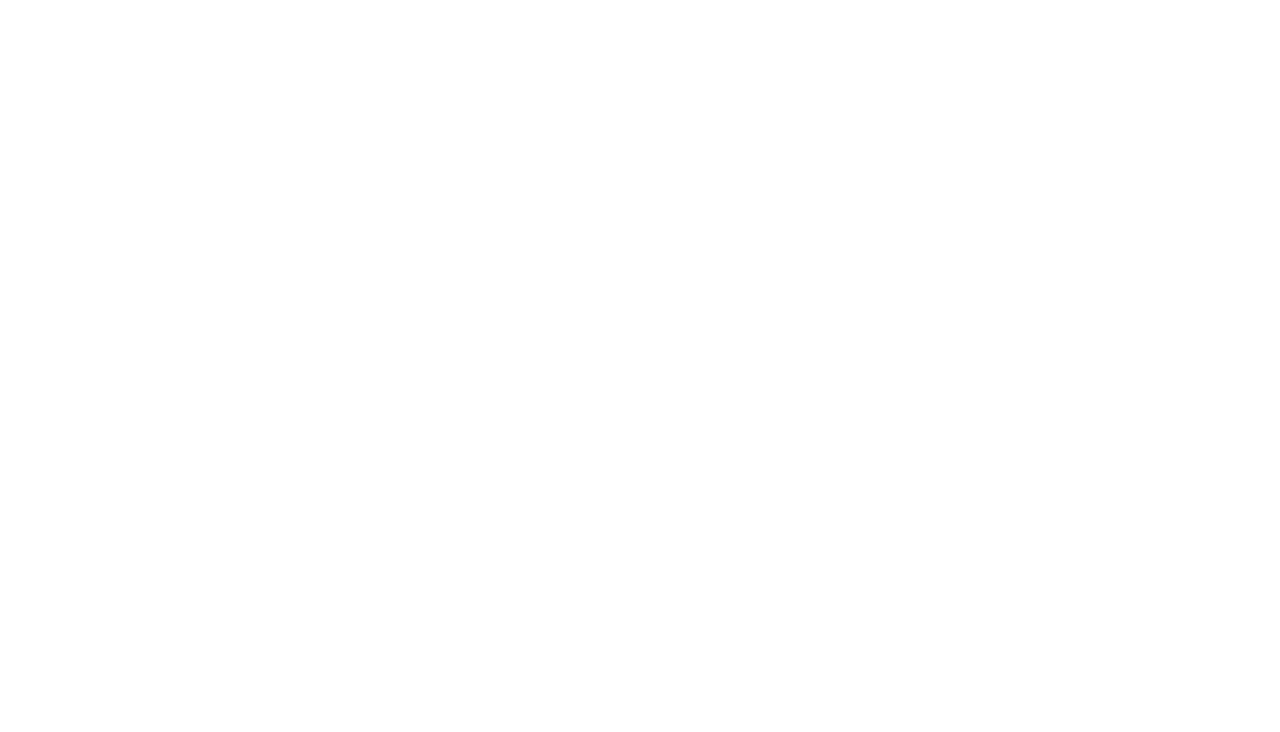
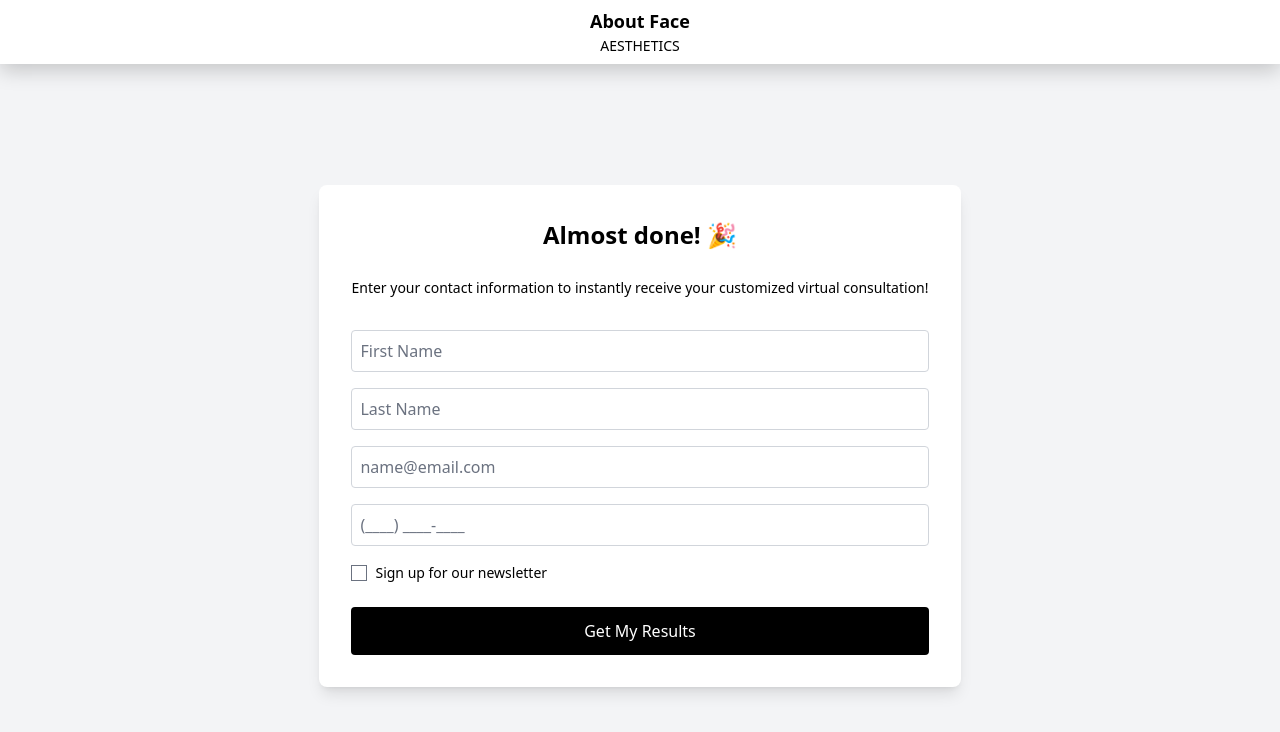
Before and after one commit to mujtaba-kazmi12/Treatement-Web-Application, a React (Create React App) app: page /form in a window 1280 px wide. Before the commit this address had no page. Shown: the top 732 px of the page. Built offline with nearby package versions, Linux system fonts and the light colour scheme.

Commit message:
Api Integration

```diff
--- a/src/App.js
+++ b/src/App.js
@@ -2,6 +2,8 @@ import React, { useState } from 'react';
 import './App.css'; // Make sure to include your CSS styles
 import MainPage from './Components/MainPage'
 import { BrowserRouter as Router, Routes, Route } from "react-router-dom";
+import ContactForm from './Components/FormSubmit';
+import Page from './Components/Page';
 const App = () => {
 return (
 
@@ -9,6 +11,8 @@ return (
       <div>
         <Routes>
           <Route path="/" element={<MainPage />} />
+          <Route path="/form" element={<ContactForm />} />
+          <Route path="/page" element={<Page />} />
         </Routes>
       </div>
     </Router>
--- a/src/Components/ConcernsPanel.js
+++ b/src/Components/ConcernsPanel.js
@@ -1,37 +1,4 @@
 
-// import React from 'react';
-
-// const ConcernsPanel = ({ bodyPart, concerns, toggleConcern, selectedConcerns, goBack,addToConsultation }) => {
-//   return (
-//     <div className='p-6 bg-grey max-w-md '>
-//       <button onClick={goBack} className='text-gray-600 mb-4 flex items-center'>
-//         ← Your Selections
-//       </button>
-//       <h2 className='text-2xl font-semibold mb-4'>{bodyPart} Concerns</h2>
-//       <div className='space-y-4'>
-//         {concerns.map((concern) => (
-//           <label key={concern} className='flex items-center p-2 rounded border border-gray-300 cursor-pointer'>
-//             <input
-//               type="checkbox"
-//               checked={selectedConcerns.includes(concern)}
-//               onChange={() => toggleConcern(concern)}
-//               className=' checkbox-round form-checkbox h-5 w-5 text-blue-600 '
-//               style={{ appearance: 'none', backgroundColor: selectedConcerns.includes(concern) ? '#47a89b' : 'transparent' }}
-//             />
-//             <span className='ml-2 text-sm font-medium text-gray-900'>{concern}</span>
-//           </label>
-//         ))}
-//       </div>
-//       <button className='mt-6 bg-gray-800 text-white py-2 px-4 rounded-lg w-full'
-//        onClick={() => addToConsultation(selectedConcerns)}
-//       >
-//         Add to My Consultation ({selectedConcerns.length})
-//       </button>
-//     </div>
-//   );
-// };
-
-// export default ConcernsPanel;
 
 import React from 'react';
 
@@ -43,7 +10,7 @@ const ConcernsPanel = ({ bodyPart, concerns, toggleConcern, selectedConcerns, go
         ← Your Selections
       </button>
       <h2 className='text-2xl font-semibold '>{bodyPart} Concerns</h2>
-      <div className='space-y-4'>
+      <div className='flex flex-col justify-start space-y-4 overflow-x-auto mt-5'>
         {concerns.map((concern) => (
           <label key={concern} className='flex items-center p-2 rounded-3xl border border-gray-300 cursor-pointer'>
             <input
--- /dev/null
+++ b/src/Components/FormSubmit.js
@@ -0,0 +1,97 @@
+import React from 'react';
+import Navbar from './Navbar';
+import { useLocation,useNavigate } from 'react-router-dom';
+const ContactForm = () => {
+    // Form submission handler
+    const location = useLocation();
+    const consultationConcerns = location.state?.consultationConcerns;
+    console.log(consultationConcerns)
+    const navigate = useNavigate();
+    const handleSubmit = async (event) => {
+        event.preventDefault();
+
+        // Extracting form data
+        const formData = new FormData(event.target);
+        const firstName = formData.get('firstName');
+        const toEmail = formData.get('email');
+
+        // Preparing the query parameters for the selections only
+        const queryParams = new URLSearchParams({
+            selections: JSON.stringify(consultationConcerns), // Encode the consultationConcerns array as a JSON string
+        });
+
+        // Preparing the body with firstName, toEmail, and the static string
+        const body = {
+            firstName,
+            toEmail,
+            email_string: "lol", // Including the static string as part of the body
+        };
+
+        try {
+            const response = await fetch(`https://health-app-backend-ten.vercel.app/getTreatments?${queryParams.toString()}`, {
+                method: 'POST',
+                headers: {
+                    'Content-Type': 'application/json',
+                },
+                body: JSON.stringify(body), // Send the firstName, toEmail, and email_string in the request body
+            });
+
+            if (response.ok) {
+                const results = await response.json();
+                // Handle success, possibly navigate to a results page or display in current component
+                console.log(results);
+                navigate(`/page?message=hello`);
+            } else {
+                // Handle HTTP error responses
+                console.error('Server error:', response.statusText);
+            }
+        } catch (error) {
+            console.error('Error making the request:', error);
+        }
+    };
+
+
+    return (
+        <>
+        <Navbar/>
+        <div className="flex flex-col items-center justify-center h-[93vh] bg-gray-100">
+        <form onSubmit={handleSubmit} className="bg-white p-8 rounded-lg shadow-lg min-w-full md:min-w-0">
+    <h2 className="text-2xl font-semibold text-center mb-6">Almost done! 🎉</h2>
+    <p className="text-sm text-center mb-8">Enter your contact information to instantly receive your customized virtual consultation!</p>
+
+    <div className="mb-4">
+        <label htmlFor="firstName" className="sr-only">First Name</label>
+        <input type="text" id="firstName" name="firstName" placeholder="First Name" className="w-full p-2 border border-gray-300 rounded" required />
+    </div>
+
+    <div className="mb-4">
+        <label htmlFor="lastName" className="sr-only">Last Name</label>
+        <input type="text" id="lastName" name="lastName" placeholder="Last Name" className="w-full p-2 border border-gray-300 rounded" required />
+    </div>
+
+    <div className="mb-4">
+        <label htmlFor="email" className="sr-only">Email</label>
+        <input type="email" id="email" name="email" placeholder="name@email.com" className="w-full p-2 border border-gray-300 rounded" required />
+    </div>
+
+    <div className="mb-4">
+        <label htmlFor="phone" className="sr-only">Phone</label>
+        <input type="tel" id="phone" name="phone" placeholder="(____) ____-____" className="w-full p-2 border border-gray-300 rounded" required />
+    </div>
+
+    <div className="flex items-center mb-6">
+        <input type="checkbox" id="newsletter" name="newsletter" className="mr-2" />
+        <label htmlFor="newsletter" className="text-sm">Sign up for our newsletter</label>
+    </div>
+
+    <button type="submit" className="w-full bg-black text-white p-3 rounded hover:bg-gray-700">
+        Get My Results
+    </button>
+</form>
+        </div>
+        </>
+
+    );
+};
+
+export default ContactForm;
--- a/src/Components/MainPage.js
+++ b/src/Components/MainPage.js
@@ -20,8 +20,18 @@ const MainComponent = () => {
   };
 
 const concerns = {
-    Chest: ['Excess Hair', 'Cherry Angiomas', 'Acne', 'Acne Scarring' , 'Wrinkles' ,'Unwanted Hair' ,'Sagging Skin'], // replace with actual concerns
-    // ... other body parts
+    Chest: ['Excess Hair', 'Cherry Angiomas', 'Acne', 'Acne Scarring' , 'Wrinkles' ,'Unwanted Hair' ,'Sagging Skin'],
+    Arm: ['Excess Hair', 'Loose Skin', 'Acne', 'Acne Scarring' , 'Excess Fat' ,'Wrinkles' ,'Unwanted Hair','Sagging Skin'],
+    Abdomen: ['Muffin Top', 'Ecxess Fat'],
+    Intimate: ['Excess Hair ', 'Unwanted Hair'],
+    Hands: ['Crepey, Aging Skin', 'Brown Spots','Red Spots','Cherry Angiomas','Wrinkles'],
+    Thighs: ['Excess Hair', 'Loose Skin','Unwanted Hair','Sagging Skin'],
+    Legs: ['Excess Hair', 'Loose Skin','Unwanted Hair','Sagging Skin'],
+    Back: ['Excess Hair', 'Acne','Acne Scarring','Excess Fat','Unwanted Hair'],
+    Buttocks: ['Excess Hair'],
+    Face:['Excess Hair','Hyperpigmentation','Freckles','Fine Lines','Dry Skin','Dark Circles','Crepey, Aging Skin','Combination Skin','Clogged Pores','Brown Spots','Sunspots','11s','Large Pores','Facial Folds','Cherry Angiomas','Loose Skin','Drooping Forehead','Acne','Acne Scarring','Sagging Eyelids','Puffy Eyes','Excess Fat','Crows Feet','Bags Under Eyes'],
+
+
   };
 
   const toggleConcern = (concern) => {
--- a/src/Components/Navbar.js
+++ b/src/Components/Navbar.js
@@ -3,7 +3,7 @@ import React from 'react'
 const Navbar = () => {
 
   return (
-    <nav   className="flex items-center justify-center p-2 bg-white shadow-strong-bottom relative z-10"
+    <nav   className="flex items-center justify-center p-2 bg-white shadow-strong-bottom relative z-20"
     style={{
         boxShadow: 'rgba(0, 0, 0, 0.2) 0px 6px 20px'
       }}
--- /dev/null
+++ b/src/Components/Page.js
@@ -0,0 +1,18 @@
+import React from 'react';
+import { useLocation } from 'react-router-dom'; // Continue to use useLocation
+
+const Page = () => {
+  const location = useLocation(); // Access the location object
+
+  // Function to parse query parameters from the URL
+  const queryParams = new URLSearchParams(location.search);
+  const message = queryParams.get('message'); // Retrieve the 'message' query parameter
+
+  return (
+    <div>
+      {message ? <h1>{message}</h1> : <h1>No message specified</h1>} {/* Display the message if available */}
+    </div>
+  );
+}
+
+export default Page;
--- a/src/Components/SelectionPart.js
+++ b/src/Components/SelectionPart.js
@@ -1,7 +1,12 @@
 
 import React from 'react';
+import { useNavigate } from 'react-router-dom';
+const SelectionsPanel = ({ consultationConcerns, clearSelections, finishConsultation }) => {
+  const navigate = useNavigate();
+  const handleFinishConsultation = () => {
+    navigate('/form', { state: { consultationConcerns } });
 
-const SelectionsPanel = ({ consultationConcerns, clearSelections, finishConsultation }) => {
+  };
   // Check to see if we have any selections
   const hasSelections = consultationConcerns.length > 0;
 
@@ -38,7 +43,7 @@ const SelectionsPanel = ({ consultationConcerns, clearSelections, finishConsulta
 
           ))}
           <button
-            onClick={finishConsultation}
+            onClick={handleFinishConsultation}
             className='mt-6 bg-gray-800 hover:bg-blue-700 text-white py-2 px-4 rounded-lg w-full'
           >
             Finish Consultation
```
Also changed, not shown: src/Components/HumanBody.js (+10 -10 lines).
